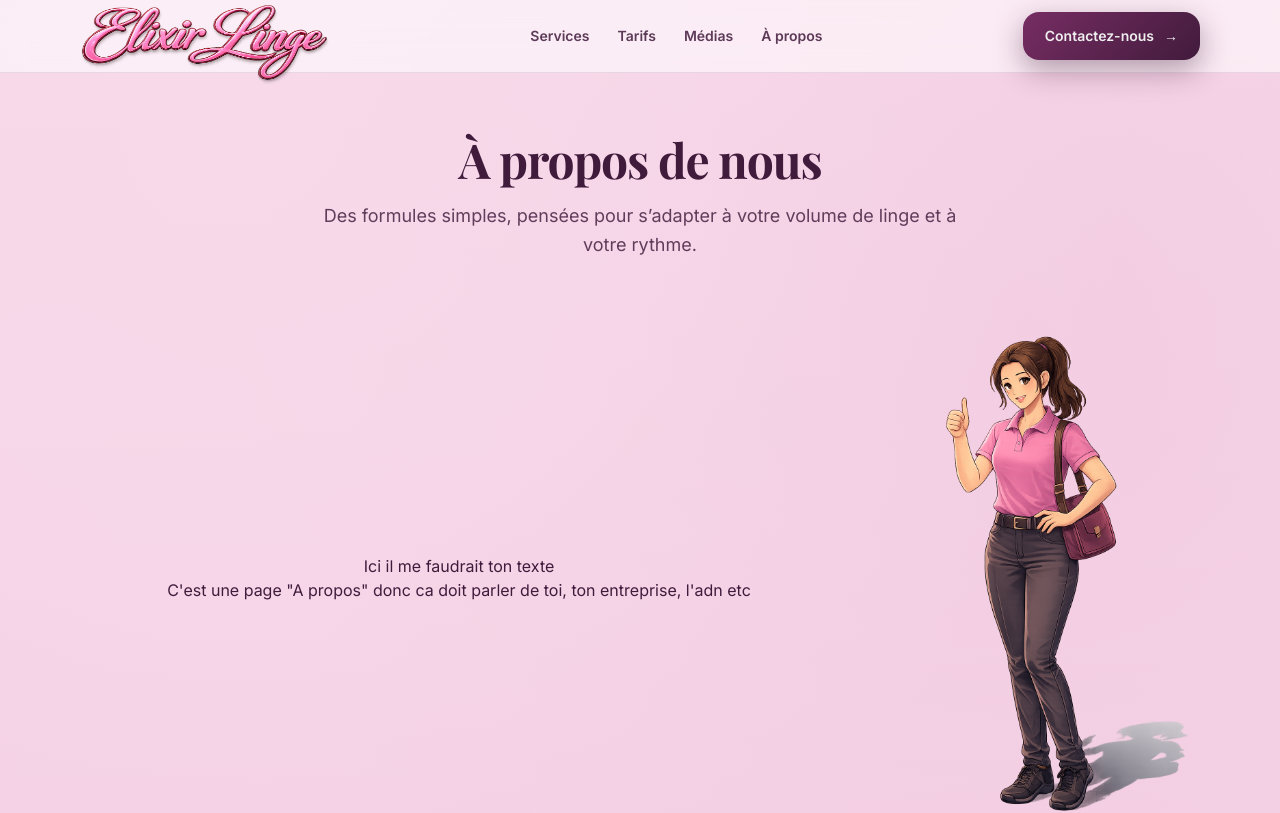
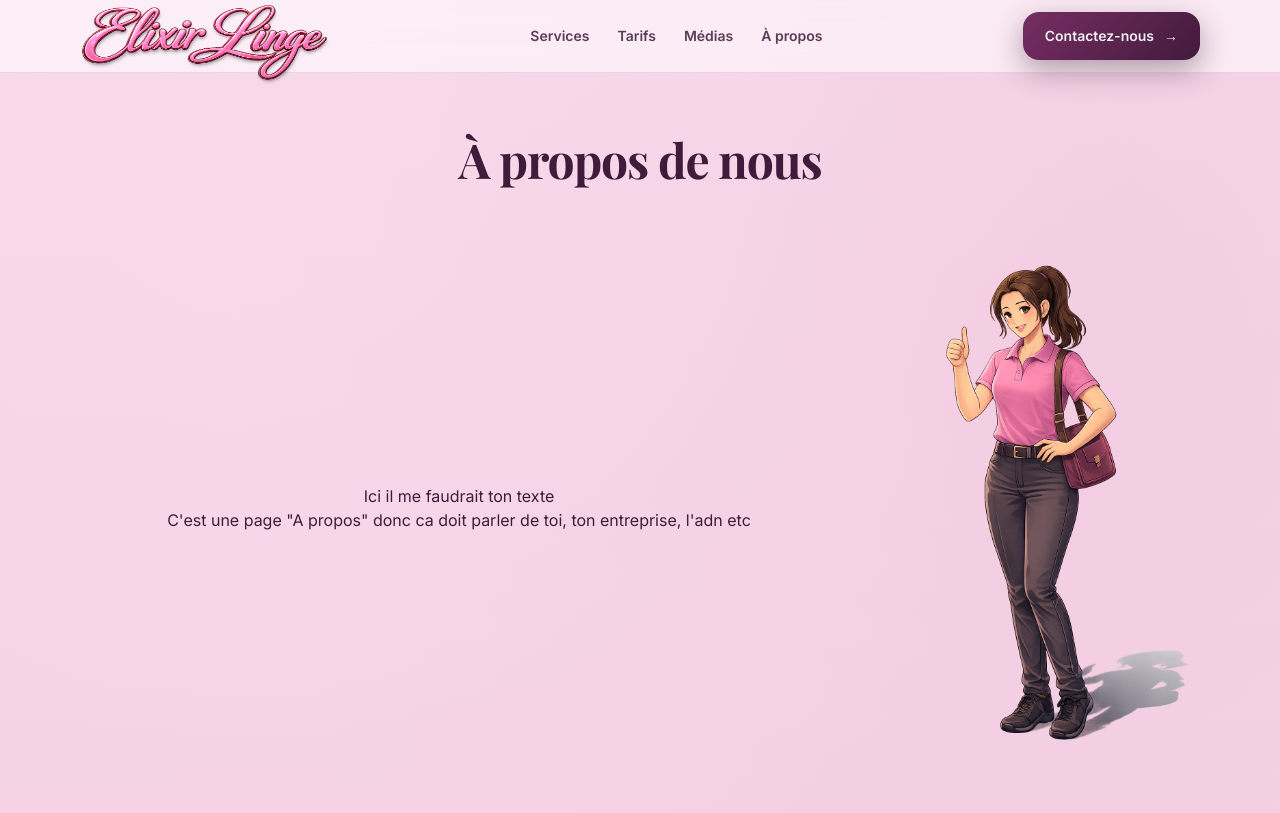
Before and after one commit to TURPINJonathan/Elixir_linge, a Next.js app in the folder front/: page /a-propos in a window 1280 px wide. Shown: the top 813 px of the page. Built offline with nearby package versions, Linux system fonts and the light colour scheme; a web font is replaced by a local one.

Commit message:
delete some things

```diff
--- a/front/app/a-propos/page.tsx
+++ b/front/app/a-propos/page.tsx
@@ -8,10 +8,6 @@ export default function AboutPage() {
           <h1 className="font-display text-4xl font-bold leading-tight tracking-tight text-[var(--text)] md:text-5xl">
             À propos de nous
           </h1>
-
-          <p className="mx-auto max-w-2xl font-body text-base leading-relaxed text-[rgba(65,27,60,0.82)] md:text-lg">
-            Des formules simples, pensées pour s’adapter à votre volume de linge et à votre rythme.
-          </p>
         </div>
       </section>
 
```
